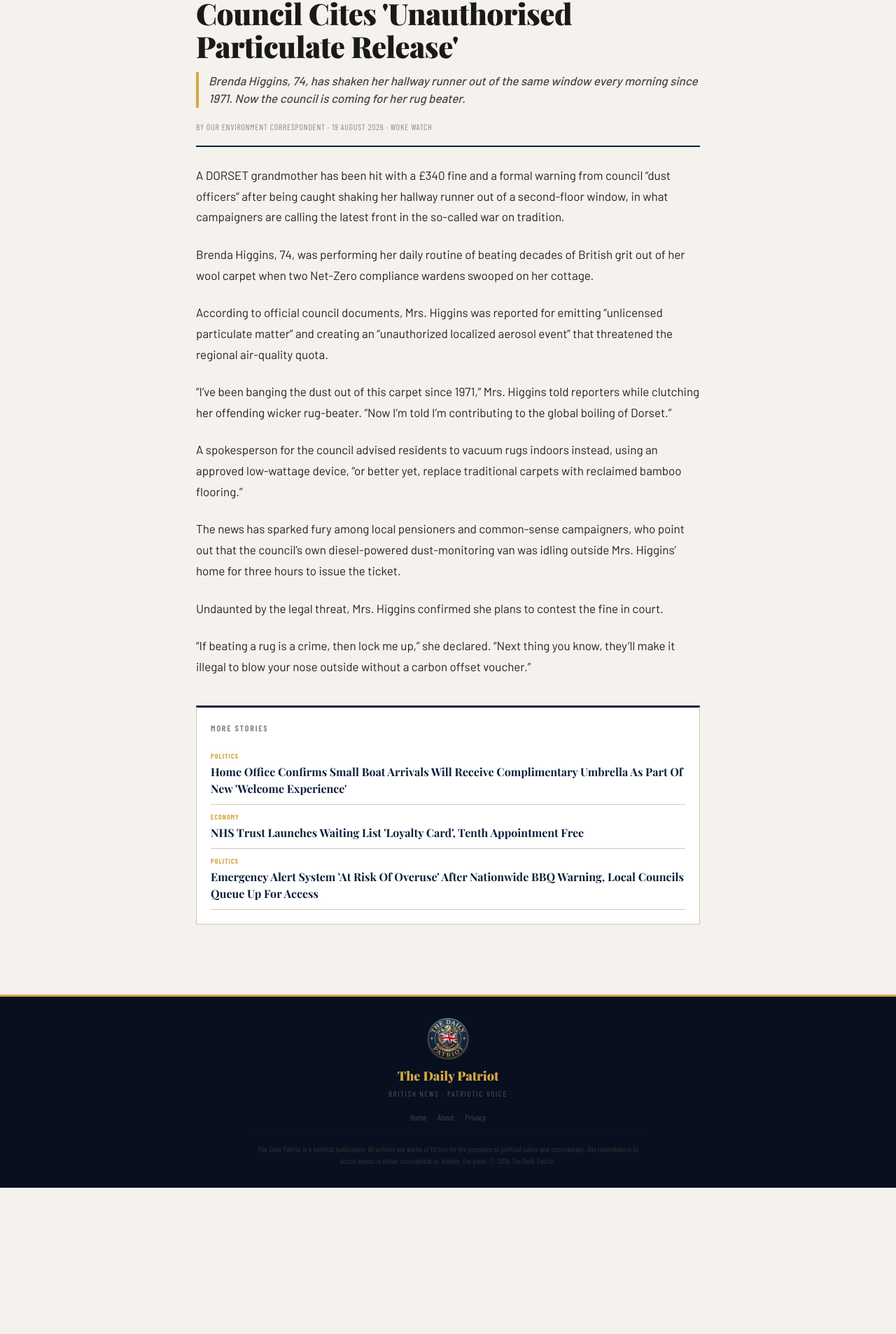
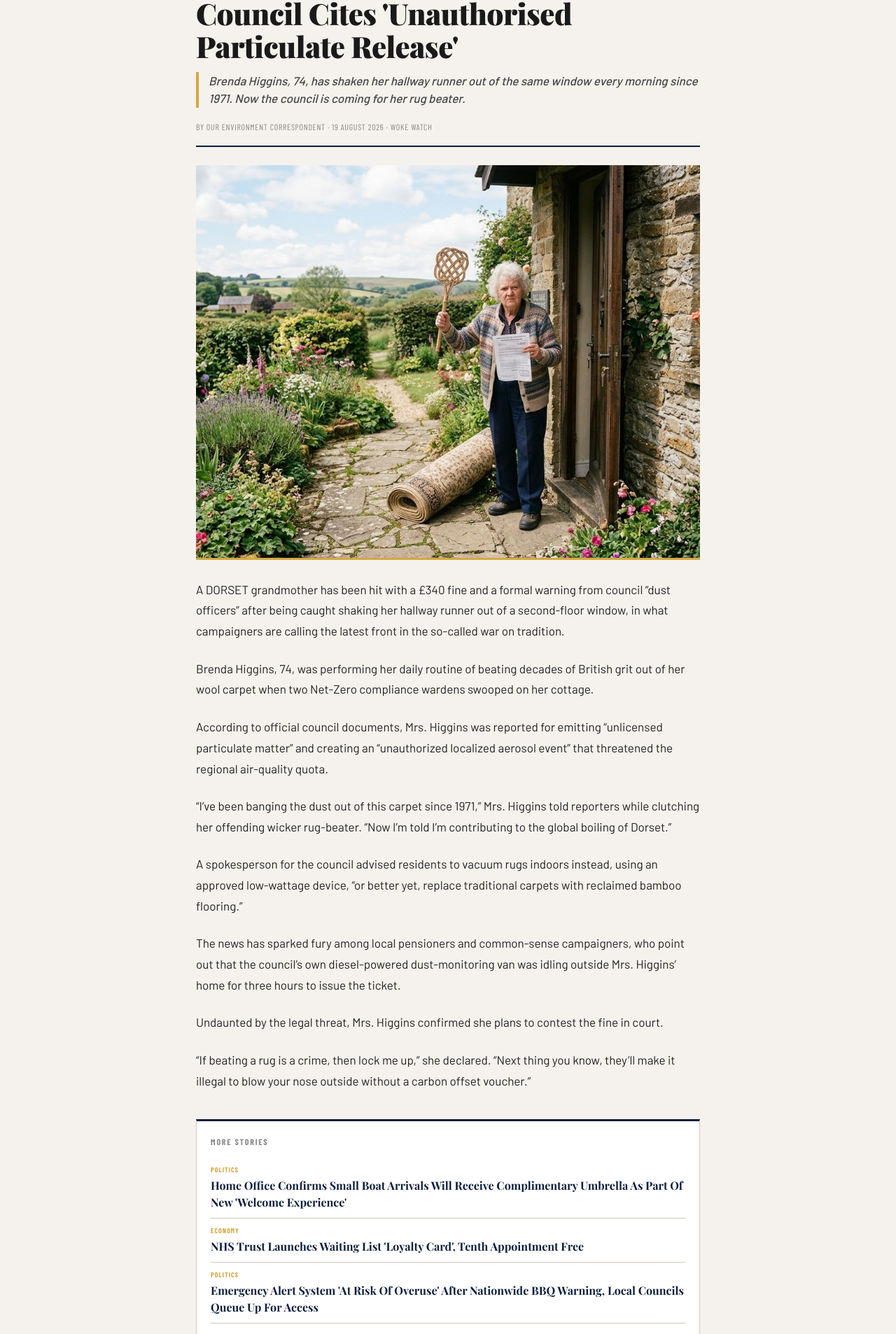
Before and after one commit to matt-palmer999/britishpatriots, a Jekyll site: the page built from _posts/2026-08-19-rug-shaking-dust-fine.md, in a window 1280 px wide. Shown: the part 430-2336 px from the top of the page at 70% size. Built offline with Jekyll 4.4.1, drawn with Linux system fonts in a browser that asks for light colours; some web fonts are replaced; before the commit the page ends 2127 px from its top, so only the background shows below that.

Commit message:
Add image to rug shaking dust fine article

```diff
--- a/_posts/2026-08-19-rug-shaking-dust-fine.md
+++ b/_posts/2026-08-19-rug-shaking-dust-fine.md
@@ -4,6 +4,7 @@ title: "Dorset Grandmother Fined £340 For Shaking Rug Out Of Window, Council Ci
 standfirst: "Brenda Higgins, 74, has shaken her hallway runner out of the same window every morning since 1971. Now the council is coming for her rug beater."
 category: Woke Watch
 author: Our Environment Correspondent
+image: /assets/images/rug-beater.jpg
 ---
 
 A DORSET grandmother has been hit with a £340 fine and a formal warning from council "dust officers" after being caught shaking her hallway runner out of a second-floor window, in what campaigners are calling the latest front in the so-called war on tradition.
```
